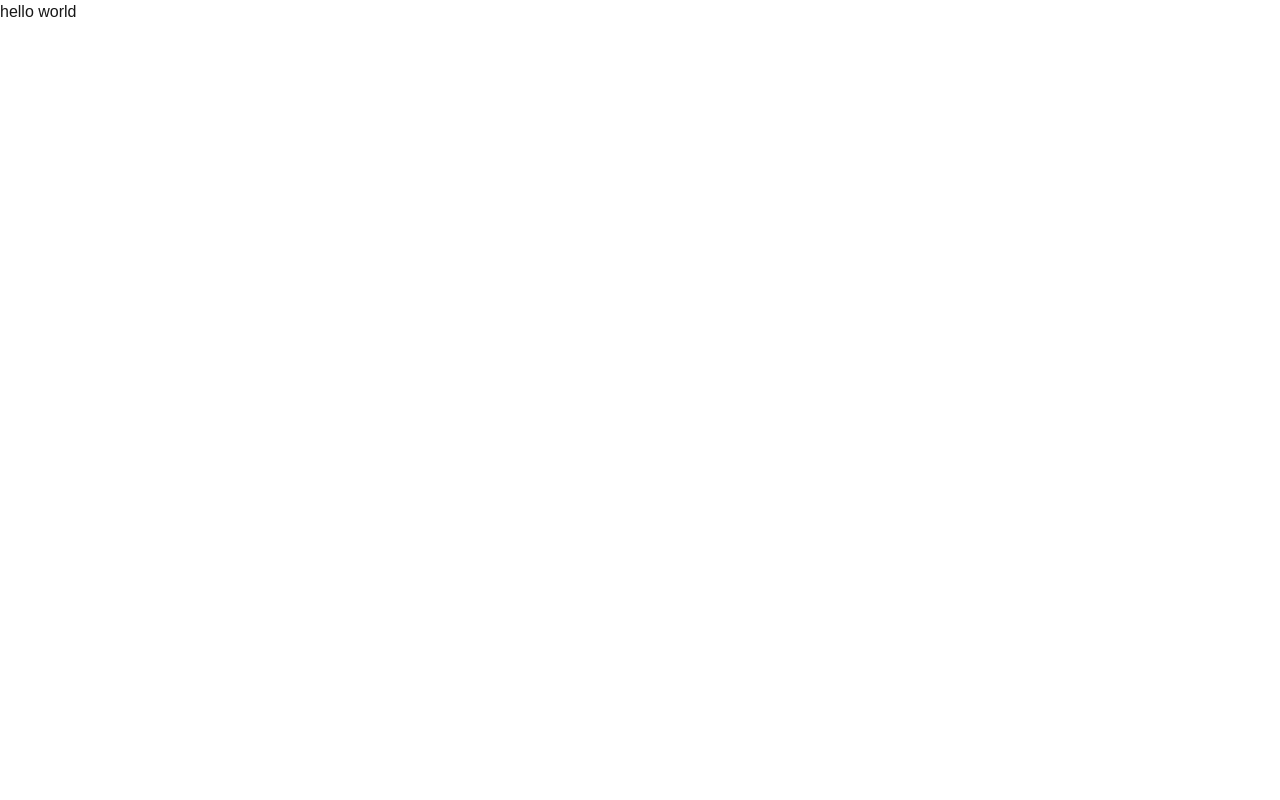
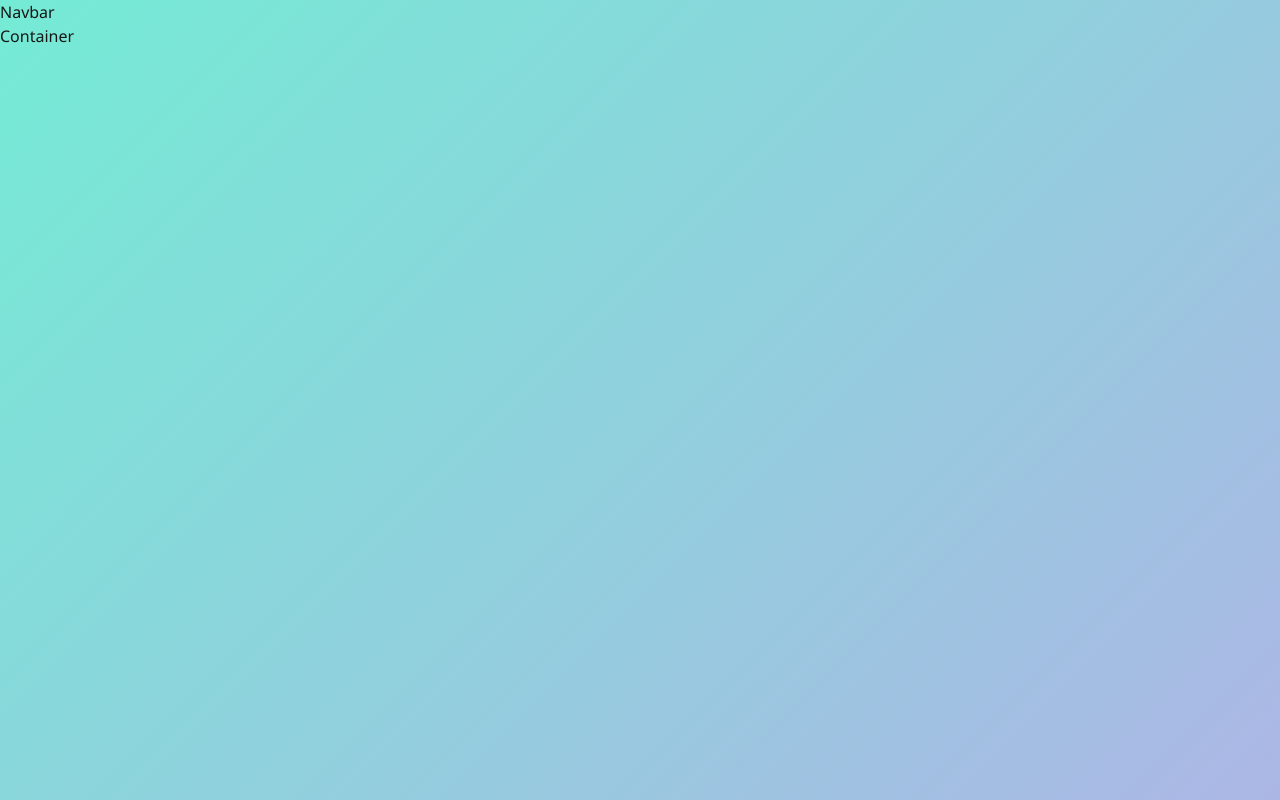
Before and after one commit to hhamad007/weather-app, a Next.js app: page / in a window 1280 px wide. Built offline with nearby package versions, Linux system fonts and the light colour scheme.

Commit message:
added the home page

```diff
--- a/src/app/page.js
+++ b/src/app/page.js
@@ -1,7 +1,55 @@
-import Image from "next/image";
+"use client"
+import Navbar from "../components/Navbar";
+import SearchBox from "../components/SearchBox";
+import Container from "../components/Container";
+import WeatherDeatils from "../components/WeatherDeatils";
+import ForecastWeatherDetail from "../components/ForecastWeatherDetail";
 
 export default function Home() {
   return (
-    <div>hello world</div>
+    <main
+      style={{
+        minHeight: "100vh",
+        background: "linear-gradient(135deg, #74ebd5 0%, #ACB6E5 100%)",
+        fontFamily: "Segoe UI, Arial, sans-serif",
+        padding: 0,
+        margin: 0,
+      }}
+    >
+      <Navbar />
+      <Container>
+        <div
+          style={{
+            maxWidth: 500,
+            margin: "2rem auto",
+            background: "rgba(255,255,255,0.85)",
+            borderRadius: "24px",
+            boxShadow: "0 8px 32px 0 rgba(31,38,135,0.15)",
+            padding: "2rem",
+            textAlign: "center",
+          }}
+        >
+          <h1
+            style={{
+              fontSize: "2.5rem",
+              fontWeight: 700,
+              color: "#1976d2",
+              marginBottom: "1.5rem",
+              letterSpacing: "1px",
+            }}
+          >
+            <span role="img" aria-label="cloud">
+              ⛅
+            </span>{" "}
+            Weather App
+          </h1>
+          <SearchBox />
+          <div style={{ margin: "2rem 0" }}>
+            <WeatherDeatils />
+          </div>
+          <ForecastWeatherDetail />
+        </div>
+      </Container>
+    </main>
   );
 }
--- a/src/components/Container.js
+++ b/src/components/Container.js
@@ -0,0 +1,9 @@
+import React from 'react'
+
+const Container = () => {
+  return (
+    <div>Container</div>
+  )
+}
+
+export default Container
--- a/src/components/ForecastWeatherDetail.js
+++ b/src/components/ForecastWeatherDetail.js
@@ -0,0 +1,9 @@
+import React from 'react'
+
+const ForecastWeatherDetail = () => {
+  return (
+    <div>ForecastWeatherDetail</div>
+  )
+}
+
+export default ForecastWeatherDetail
--- a/src/components/Navbar.js
+++ b/src/components/Navbar.js
@@ -0,0 +1,9 @@
+import React from 'react'
+
+const Navbar = () => {
+  return (
+    <div>Navbar</div>
+  )
+}
+
+export default Navbar
--- a/src/components/SearchBox.js
+++ b/src/components/SearchBox.js
@@ -0,0 +1,9 @@
+import React from 'react'
+
+const SearchBox = () => {
+  return (
+    <div>SearchBox</div>
+  )
+}
+
+export default SearchBox
--- a/src/components/WeatherDeatils.js
+++ b/src/components/WeatherDeatils.js
@@ -0,0 +1,9 @@
+import React from 'react'
+
+const WeatherDeatils = () => {
+  return (
+    <div>WeatherDeatils</div>
+  )
+}
+
+export default WeatherDeatils
--- a/src/components/Weathericon.js
+++ b/src/components/Weathericon.js
@@ -0,0 +1,9 @@
+import React from 'react'
+
+const Weathericon = () => {
+  return (
+    <div>Weathericon</div>
+  )
+}
+
+export default Weathericon
```
